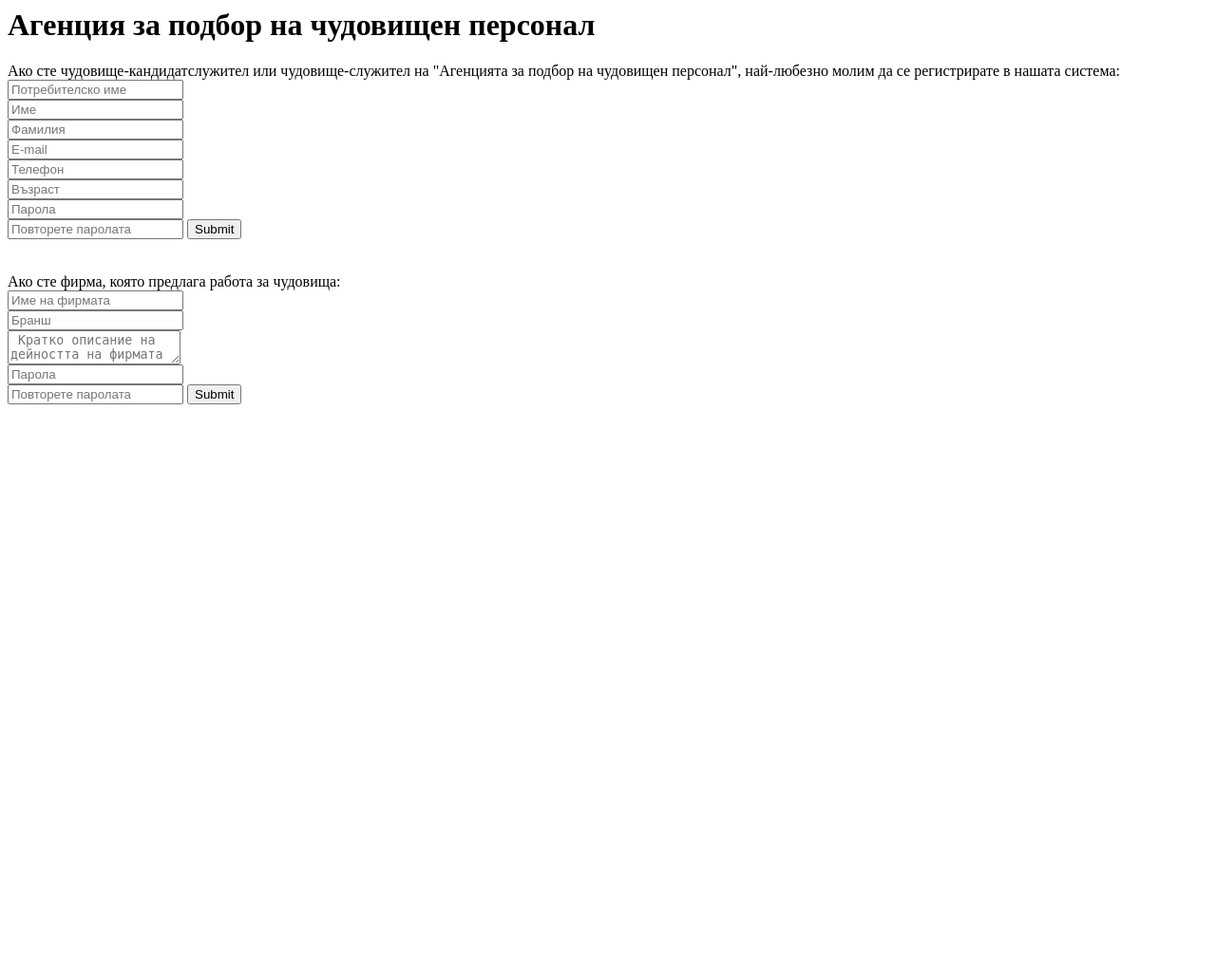
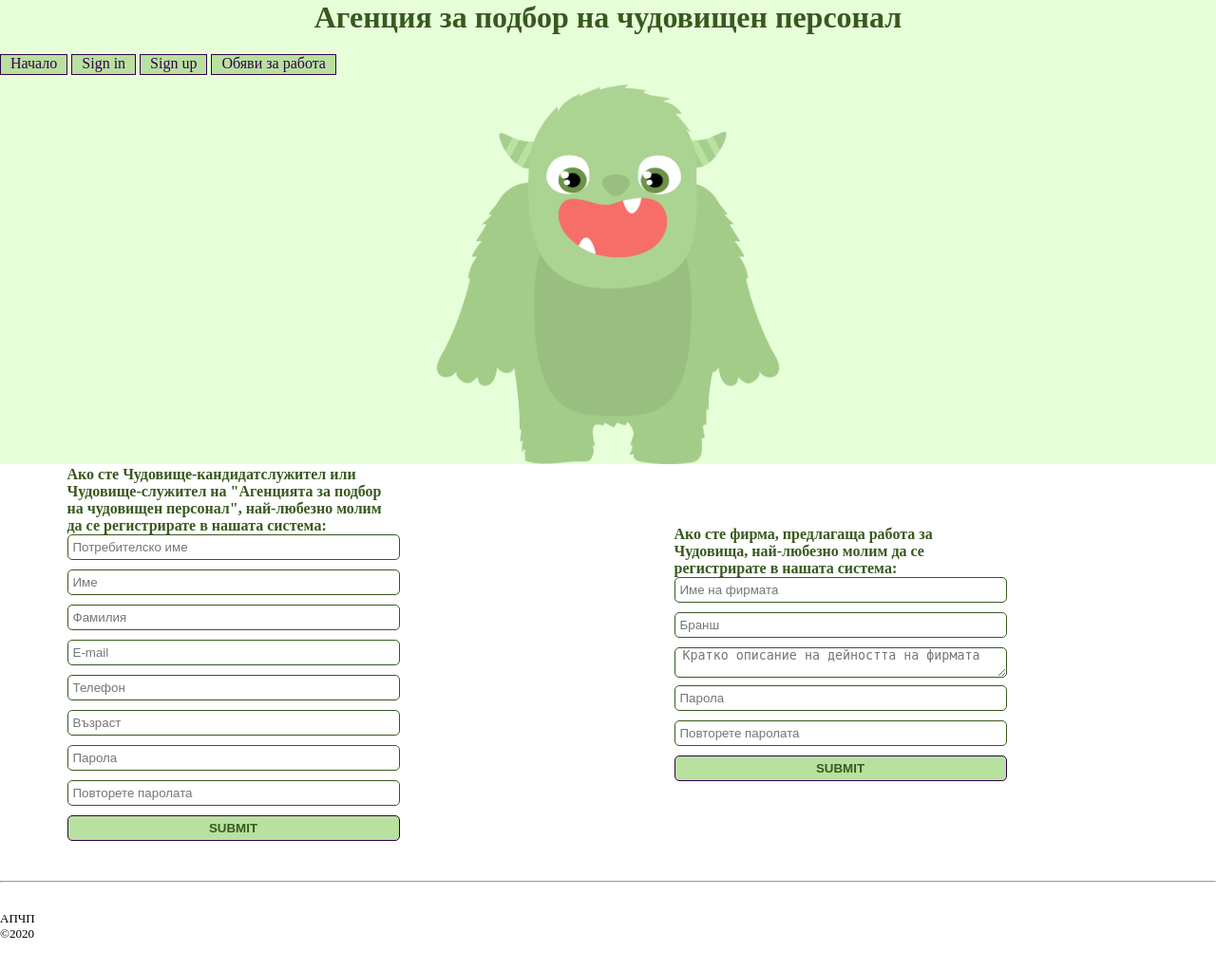
Before and after one commit to svetlapetrova73/netit-backend-hr, a PHP site: page /empl_signup.php in a window 1280 px wide. Shown: the whole page at 95% size. Before the commit the page ends 426 px from the top, so only its background shows below. Run offline with PHP 8.4, Linux system fonts and the light colour scheme.

Commit message:
Да не се изгуби

```diff
--- /dev/null
+++ b/css/style.css
@@ -0,0 +1,146 @@
+* {
+    margin: 0;
+    padding: 0;
+}
+
+
+
+.input {
+   display         : block;
+    width           : 70%;
+    border: #37591e solid 1px;
+    border-radius: 5px;
+    margin-bottom   : 10px;
+    padding         : 5px;
+}
+
+.submit {
+    width           : 70%;
+    background      : #b8e1a0;
+    text-transform  : uppercase;
+    border: #32004a solid 1px;
+    border-radius: 5px;
+    padding         : 5px 0;
+    font-weight     : bold;
+    color:  #37591e;
+}
+
+
+
+#signup--wrapper {
+
+     margin          : auto;
+    width           : 500px;
+}
+
+#signup--wrapper1 {
+
+     margin          : auto;
+    width           : 500px;
+
+}
+
+.db-error {
+    font-weight: bold;
+    border: solid 2px #000;
+    background: #e54d2;
+    text-transform: uppercase;
+    padding: 5px;
+}
+
+
+
+
+.form-error {
+    font-weight : bold;
+    color       : #ff0000;
+}
+
+
+.list-item {
+    background  : #b8e1a0;
+    display     : inline-block;
+    color       : #32004a;
+    height: 20px;
+    margin-bottom: 10px;
+    border: #32004a solid 1px;
+}
+
+
+.list-item a {
+    color: #32004a;
+    padding: 10px;
+    text-decoration: none;
+
+}
+
+.logo {
+    margin: auto;
+    color: #37591e;
+    margin-bottom: 20px;
+    text-align: center;
+}
+
+#cms-manager {
+    display: flex;
+    margin-right: 15px;
+}
+
+
+.btn {
+    background: #d37Aff;
+    width: 100px;
+    border: #32004a solid 1px;
+    border-radius: 5px;
+    display: inline-block;
+    color: #32004a;
+    padding: 10px;
+    margin-bottom: 10px;
+    text-decoration: none;
+}
+
+
+.form_title {
+    text-align: left;
+    width           : 70%;
+    color: #37591e;
+    font-weight: bold;
+
+};
+
+
+.buttche {
+     background      : #d37Aff;
+      border: #32004a solid 1px;
+}
+
+.option{
+   background      : #d37Aff;
+      border: #32004a solid 1px;
+}
+
+.textarea7{
+    border: #37591e solid 1px;
+    margin-bottom: 8px;
+    border-radius: 5px;
+    width: 70%;
+}
+
+#header {
+    background: #e7ffd9;
+}
+
+#footer {
+   margin-top: 30px;
+}
+.footer-tx {
+    font-size: small;
+
+    margin-top: 30px;
+}
+
+.center {
+    display: block;
+  margin-left: auto;
+  margin-right: auto;
+}
--- a/empl_signup.php
+++ b/empl_signup.php
@@ -1,16 +1,21 @@
 <?php include('C:/xampp/htdocs/netit-backend-hr/template/header.php'); ?>
+
 <?php include('./src/controllers/empl_signup.php') ?>
 
+<table style="width:100%; margin-bottom: 40px;">
+    <tr>
 
-Ако сте чудовище-кандидатслужител или чудовище-служител на "Агенцията за подбор на чудовищен персонал", най-любезно молим да се регистрирате в нашата система:
-<div id="signup--wrapper">
+    <td><div id="signup--wrapper">
+
+        <p class="form_title">Ако сте Чудовище-кандидатслужител или Чудовище-служител на "Агенцията за подбор на чудовищен персонал", най-любезно молим да се регистрирате в нашата система:</p>
+
          <form method="POST">
 
         <input placeholder  = "Потребителско име"
                class        = "input"
                type         = "text"
                name         = "user_name">
-        <?php displayFormError('employ_signup', 'user_name'); ?>
+        <?php displayFormError('empl_signup', 'user_name'); ?>
 
 
         <input placeholder  ="Име"
@@ -63,11 +68,12 @@
                value        = "1">
         <input class="submit" type="submit">
     </form>
-</div>
-<br>
-<br>
-Ако сте фирма, която предлага работа за чудовища:
-<div id="signup--wrapper">
+
+    </div></td>
+
+     <td>
+         <div id="signup--wrapper1">
+        <p class="form_title">Ако сте фирма, предлагаща работа за Чудовища, най-любезно молим да се регистрирате в нашата система:</p>
         <form method="POST">
             <input placeholder  = "Име на фирмата"
                class        = "input"
@@ -85,7 +91,7 @@
 
             <textarea name          = "business_activity"
                       placeholder   = " Кратко описание на дейността на фирмата"
-                      class ="textarea"></textarea>
+                      class ="textarea7"></textarea>
          <?php displayFormError('employer_signup', 'business_activity'); ?>
 
             <input placeholder  = "Парола"
@@ -106,6 +112,9 @@
 
             <input class="submit" type="submit">
         </form>
-</div>
+    </div></td>
+    </tr>
+</table>
 
 <?php include('C:/xampp/htdocs/netit-backend-hr/template/footer.php'); ?>
+</body>
--- a/index.php
+++ b/index.php
@@ -1,3 +1,5 @@
 <?php include('./template/header.php'); ?>
 
 <h2>Добре дошли</h2>
+
+<?php include('C:/xampp/htdocs/netit-backend-hr/template/footer.php'); ?>
--- a/src/controllers/empl_signup.php
+++ b/src/controllers/empl_signup.php
@@ -1,41 +1,6 @@
 <?php
 
-function isEmployAlreadyExists($columnName) {
-
-   $userName = $columnName['user_name'];
-   $userEmail = $columnName['user_email'];
-
-    $validateIfRegistartionEmployAlreadyExistQuery = "SELECT * FROM tb_employ WHERE user_name = '$userName' OR email = '$userEmail' ";
-    $databaseQueryResult = query($validateIfRegistartionEmployAlreadyExistQuery);
-    $requestResult       = mysqli_fetch_assoc($databaseQueryResult);
-
-    return ($requestResult != null);
-}
-
-function createNewEmployInDatabase($databaseColumn) {
-    $userName = $databaseColumn['user_name'];
-    $userFName = $databaseColumn['user_fname'];
-    $userLName = $databaseColumn['user_lname'];
-    $userEmail = $databaseColumn['user_email'];
-    $userPhone = $databaseColumn['user_phone'];
-    $userAge = $databaseColumn['user_age'];
-    $userPass = $databaseColumn['user_pass'];
-
-    $createNewEmployRequest = "INSERT INTO tb_employ(user_name, fname, lname, email, tel, age, pass) "
-            . "VALUES('$userName', '$userFName', '$userLName', '$userEmail', '$userPhone', '$userAge', '$userPass')";
-
-    return query($createNewEmployRequest);
-}
-
-//UPDATE
-function assigneRoleToEmploy($employId, $roleId) {
-
-    $assigneRoleToInsertedEmployQuery = "INSERT INTO tb_employ__role(empl_id, role_id) "
-                                    . "VALUES($employId, $roleId)";
-
-    return query($assigneRoleToInsertedEmployQuery);
-}
-
+//employ
 if(isset($_POST['empl_request_tokken1']) AND $_POST['empl_request_tokken1'] == 1) {
     $userName = isset($_POST['user_name']) ? $_POST['user_name'] : '';
     $userFName = isset($_POST['user_fname']) ? $_POST['user_fname'] : '';
@@ -47,14 +12,13 @@ if(isset($_POST['empl_request_tokken1']) AND $_POST['empl_request_tokken1'] == 1
     $userPassRepeat     = isset($_POST['user_pass_repeat']) ? $_POST['user_pass_repeat'    ] : '';
 
 
-
     if(strlen($userName) < 3) {
        return setFormError('empl_signup', 'user_name', 'Потребителското име трябва да съдържа минимум 3 символа');
     };
 
     if(strlen($userFName) < 3) {
         return setFormError('empl_signup', 'user_fname', 'Собственото име трябва да съдържа минимум 3 символа');
-    };
+    }
 
     if(strlen($userLName) < 3) {
         return setFormError('empl_signup', 'user_lname', 'Фамилията трябва да съдържа минимум 3 символа');
@@ -76,11 +40,11 @@ if(isset($_POST['empl_request_tokken1']) AND $_POST['empl_request_tokken1'] == 1
         return setFormError('empl_signup', 'user_pass', 'Паролата и потвърдената парола трябва да съвпадат');
     }
 
-    if(isEmployAlreadyExists(array('user_name' => $userName, 'user_email' => $userEmail))) {
+    if(Auth::isEmployAlreadyExists(array('user_name' => $userName, 'user_email' => $userEmail))) {
         return setFormError('empl_signup', 'user_name', 'Този потребител вече съществува');
     }
 
-    $isEmployCreated = createNewEmployInDatabase(array(
+    $isEmployCreated = Auth::createNewEmployInDatabase(array(
         'user_name' => $userName,
         'user_fname' => $userFName,
         'user_lname' => $userLName,
@@ -91,7 +55,7 @@ if(isset($_POST['empl_request_tokken1']) AND $_POST['empl_request_tokken1'] == 1
     ));
 
      if($isEmployCreated){
-          $isRoleAssignedSuccessfuly = assigneRoleToEmploy(getLastInsertedId(), 1);
+          $isRoleAssignedSuccessfuly = Auth::assigneRoleToEmploy(Database::getLastInsertedId(), 3);
           if($isRoleAssignedSuccessfuly) {
               echo "Поздравления! Регистрирахте се успешно.";
           }
@@ -99,40 +63,7 @@ if(isset($_POST['empl_request_tokken1']) AND $_POST['empl_request_tokken1'] == 1
 }
 
 
-
-
-function isEmployerAlreadyExists($columnName1) {
-
-   $companyName = $columnName1['company_name'];
-
-    $validateIfRegistartionEmployerAlreadyExistQuery = "SELECT * FROM tb_employ WHERE company_name = '$companyName'";
-    $databaseQueryResult = query($validateIfRegistartionEmployerAlreadyExistQuery);
-    $requestResult       = mysqli_fetch_assoc($databaseQueryResult);
-
-    return ($requestResult != null);
-}
-
-function createNewEmployerInDatabase($databaseColumn1) {
-    $companyName = $databaseColumn1['company_name'];
-    $userBranch = $databaseColumn1['user_branch'];
-    $businessActivity = $databaseColumn1['business_activity'];
-    $employerPass = $databaseColumn1['employer_pass'];
-
-    $createNewEmployerRequest = "INSERT INTO tb_employ(company_name, branch, business_activity, employer_pass) "
-            . "VALUES('$companyName', '$userBranch', '$businessActivity', '$employerPass')";
-
-    return query($createNewEmployerRequest);
-}
-
-//UPDATE
-function assigneRoleToEmployer($employId, $roleId) {
-
-    $assigneRoleToInsertedEmployerQuery = "INSERT INTO tb_employ__role(empl_id, role_id) "
-                                    . "VALUES($employId, $roleId)";
-
-    return query($assigneRoleToInsertedEmployerQuery);
-}
-
+//company
 if(isset($_POST['empl_request_tokken2']) AND $_POST['empl_request_tokken2'] == 2) {
     $companyName = isset($_POST['company_name']) ? $_POST['company_name'] : '';
     $userBranch = isset($_POST['user_branch']) ? $_POST['user_branch'] : '';
@@ -156,11 +87,11 @@ if(isset($_POST['empl_request_tokken2']) AND $_POST['empl_request_tokken2'] == 2
         return setFormError('empl_signup', 'employer_pass', 'Паролата и потвърдената парола трябва да съвпадат');
     }
 
-    if(isEmployerAlreadyExists(array('company_name' => $companyName))) {
+    if(Auth::isEmployerAlreadyExists(array('company_name' => $companyName))) {
         return setFormError('empl_signup', 'company_name', 'Този потребител вече съществува');
     }
 
-    $isEmployerCreated = createNewEmployerInDatabase(array(
+    $isEmployerCreated = Auth::createNewEmployerInDatabase(array(
         'company_name' => $companyName,
         'user_branch' => $userBranch,
         'business_activity' => $businessActivity,
@@ -168,9 +99,9 @@ if(isset($_POST['empl_request_tokken2']) AND $_POST['empl_request_tokken2'] == 2
     ));
 
      if($isEmployerCreated){
-         $isRoleAssignedSuccessfuly1 = assigneRoleToEmployer(getLastInsertedId(), 1);
+         $isRoleAssignedSuccessfuly1 = Auth::assigneRoleToEmployer(Database::getLastInsertedId(), 3);
           if($isRoleAssignedSuccessfuly1) {
              echo "Поздравления! Регистрирахте се успешно.";
           }
     }
-}
+ }
--- /dev/null
+++ b/src/util/redirect.php
@@ -0,0 +1,5 @@
+<?php
+
+function redirecT($pageName) {
+    return header('Location: ' . $pageName . '.php');
+}
--- a/template/footer.php
+++ b/template/footer.php
@@ -1,3 +1,5 @@
+<hr>
+<p class="footer-tx">  АПЧП<br>©2020<p>
 </div>
 <div id="footer"></div>
 </body>
--- a/template/header.php
+++ b/template/header.php
@@ -1,8 +1,28 @@
 <?php session_start(); ?>
 <?php include './src/db/Database.php';      ?>
+<?php include './src/models/Auth.php';      ?>
 <?php include './src/util/form.php';        ?>
+<?php include './src/util/redirect.php';        ?>
+
+<html>
+
+<head>
+    <title>monsters</title>
+    <link rel="stylesheet" href='./css/style.css'/>
+</head>
+<body>
 
 <div id="header">
 
     <h1 class   = "logo">Агенция за подбор на чудовищен персонал</h1>
+
+    <div>
+        <ul>
+            <li class="list-item"><a href="index.php">Начало</a></li>
+            <li class="list-item"><a href="signin.php">Sign in</a></li>
+            <li class="list-item"><a href="empl_signup.php">Sign up</a></li>
+            <li class="list-item"><a href="job_postings.php">Обяви за работа</a></li>
+        </ul>
+    </div>
+    <img src='./images/monster.png' alt="monster" width="1000" height="400" class="center">
 </div>
```
Also changed, not shown: job_postings.php (+6 -3 lines), job_postings_full.php (+1 -18 lines), signin.php (+39 -5 lines), src/controllers/employ1_signup.php (deleted, +0 -46 lines), src/controllers/signin.php (+33 -3 lines), src/db/Database.php (+30 -7 lines), src/models/Auth.php (added, +93 -0 lines), images/monster.png (added). Lines whose indentation alone changed are shown as unchanged.
